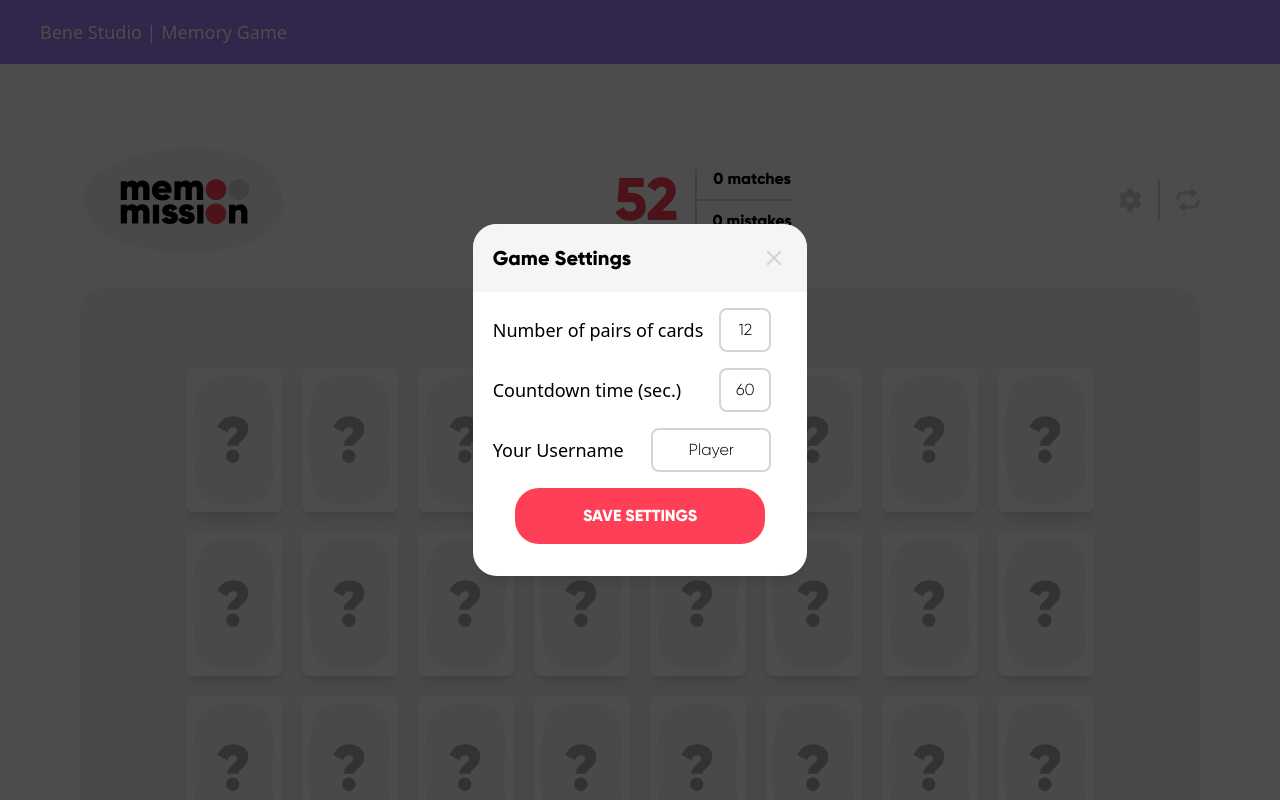
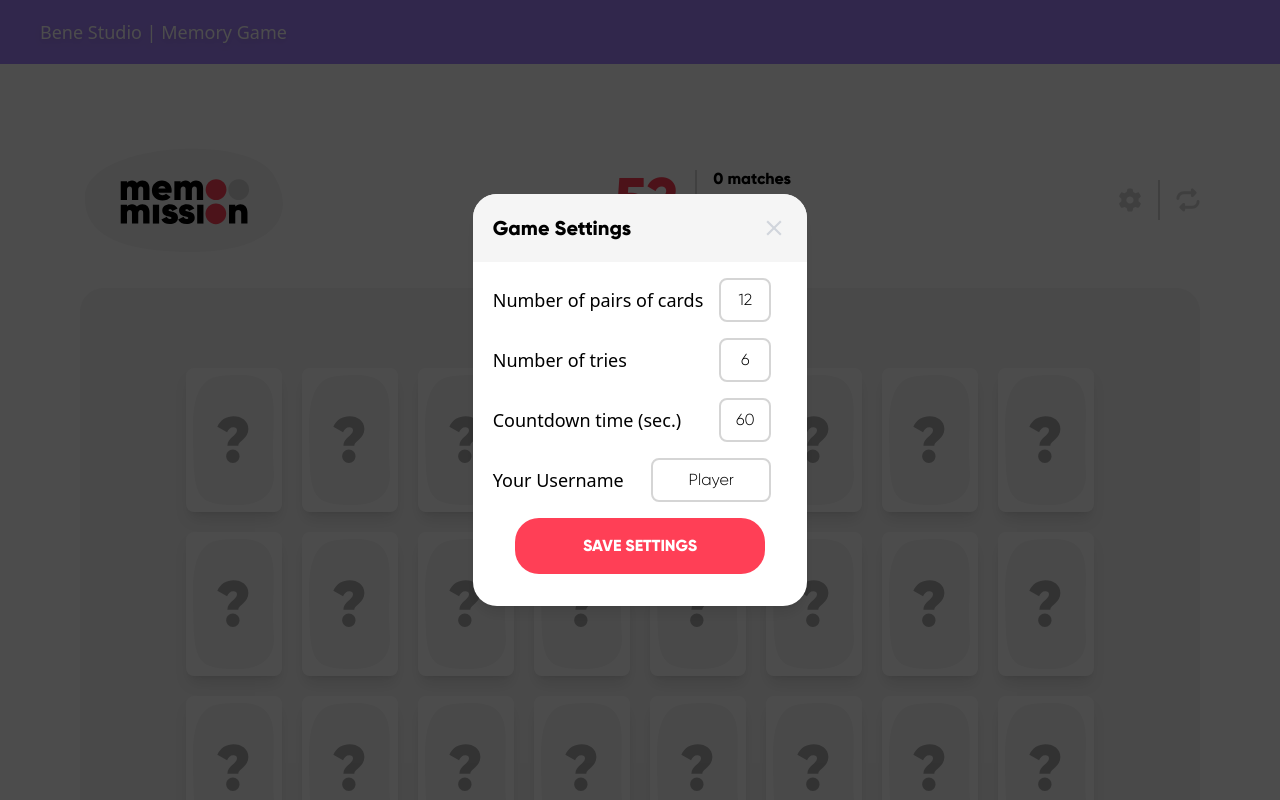
Before and after one commit to Xenonyy/react-memory-game, a React (Vite) app: page / in a window 1280 px wide. Both pictures are taken after a click on the picture 1130 px from the left and 200 px from the top of the page. Shown: the top 800 px of the page. Built offline with nearby package versions, Linux system fonts and the light colour scheme.

Commit message:
feat: add difficulty setting

```diff
--- a/src/components/GameHeader/SettingsModal.tsx
+++ b/src/components/GameHeader/SettingsModal.tsx
@@ -1,7 +1,7 @@
 import { useCallback, useRef, type FC } from 'react';
 import { messages } from '../../messages/messages';
 import { useDispatch, useSelector } from 'react-redux';
-import { setPairAmount, setStoreTimer, setTimersetting, setUsername } from '../../store/gameSlice';
+import { setDifficulty, setPairAmount, setStoreTimer, setTimersetting, setUsername } from '../../store/gameSlice';
 import type { RootState } from '../../store/store';
 import { Box } from '../common/Box';
 import { Modal } from '../common/Modal';
@@ -12,33 +12,41 @@ interface SettingsModalProps {
 
 export const SettingsModal: FC<SettingsModalProps> = ({ onClick }) => {
   const dispatch = useDispatch();
-  const { timer, username, timerSetting, pairAmount } = useSelector((state: RootState) => ({
+  const { timer, username, timerSetting, pairAmount, difficulty } = useSelector((state: RootState) => ({
     timer: state.game.timer,
     username: state.game.username,
     timerSetting: state.game.timerSetting,
     pairAmount: state.game.pairAmount,
+    difficulty: state.game.difficulty,
   }));
 
   const countdownRef = useRef<HTMLInputElement>(null);
   const pairsRef = useRef<HTMLInputElement>(null);
   const usernameRef = useRef<HTMLInputElement>(null);
+  const difficultyRef = useRef<HTMLInputElement>(null);
 
   const handleClick = useCallback(() => {
     const countdownValue = Number(countdownRef.current?.value) || timer;
     const pairsValue = Number(pairsRef.current?.value) || pairAmount;
-    const usernameValue = String(usernameRef.current?.value) || 'Player';
+    const usernameValue = String(usernameRef.current?.value) || username;
+    const difficultyValue = Number(difficultyRef.current?.value) || difficulty;
+
     dispatch(setStoreTimer(countdownValue));
     dispatch(setTimersetting(countdownValue));
     dispatch(setUsername(usernameValue));
     dispatch(setPairAmount(pairsValue));
+    dispatch(setDifficulty(difficultyValue));
     onClick?.();
   }, [dispatch, onClick]);
+
+  const translations = messages.modal.settings;
 
   return (
     <Modal type="settings" onClick={onClick}>
       <Box className="flex-col font-gilroy font-thin">
+        {/* potential TODO: could refactor each section into a SettingsItem and move everything to a Settings folder */}
         <Box className="flex-row justify-between text-center w-full mb-4 mr-4">
-          <p className="font-sans font-medium text-lg">{messages.modal.settings.pairs}</p>
+          <p className="font-sans font-medium text-lg">{translations.pairs}</p>
           <input
             role="textbox"
             ref={pairsRef}
@@ -48,7 +56,17 @@ export const SettingsModal: FC<SettingsModalProps> = ({ onClick }) => {
           />
         </Box>
         <Box className="flex-row justify-between text-center w-full mb-4 mr-4">
-          <p className="font-sans font-medium text-lg">{messages.modal.settings.countdown}</p>
+          <p className="font-sans font-medium text-lg">{translations.difficulty}</p>
+          <input
+            role="textbox"
+            tabIndex={0}
+            ref={difficultyRef}
+            defaultValue={difficulty}
+            className="text-center py-2 border-2 border-border max-w-13 rounded-lg"
+          />
+        </Box>
+        <Box className="flex-row justify-between text-center w-full mb-4 mr-4">
+          <p className="font-sans font-medium text-lg">{translations.countdown}</p>
           <input
             role="textbox"
             tabIndex={0}
@@ -58,7 +76,7 @@ export const SettingsModal: FC<SettingsModalProps> = ({ onClick }) => {
           />
         </Box>
         <Box className="flex-row justify-between text-center w-full mb-4 mr-4">
-          <p className="font-sans font-medium text-lg">{messages.modal.settings.username}</p>
+          <p className="font-sans font-medium text-lg">{translations.username}</p>
           <input
             role="textbox"
             tabIndex={0}
@@ -73,7 +91,7 @@ export const SettingsModal: FC<SettingsModalProps> = ({ onClick }) => {
         tabIndex={0}
         className="mb-4 py-4 rounded-3xl uppercase cursor-pointer bg-secondary-text text-white w-[90%] hover:bg-secondary-text/80 transition-all duration-300"
       >
-        {messages.modal.settings.save}
+        {translations.save}
       </button>
     </Modal>
   );
--- a/src/components/Results/ResultsModal.tsx
+++ b/src/components/Results/ResultsModal.tsx
@@ -4,16 +4,17 @@ import { Box } from '../common/Box';
 import { Modal } from '../common/Modal';
 import { useDispatch, useSelector } from 'react-redux';
 import type { RootState } from '../../store/store';
-import type { ModalTypes } from '../../types/modalTypes';
+import type { ResultTypes } from '../../types/modalTypes';
 import { resetGame } from '../../store/gameSlice';
 import clsx from 'clsx';
 
 export const ResultsModal: FC = () => {
-  const { mistakes, matches, timer, pairAmount } = useSelector((state: RootState) => ({
+  const { mistakes, matches, timer, pairAmount, difficulty } = useSelector((state: RootState) => ({
     mistakes: state.game.mistakes,
     matches: state.game.matches,
     timer: state.game.timer,
     pairAmount: state.game.pairAmount,
+    difficulty: state.game.difficulty,
   }));
   const dispatch = useDispatch();
 
@@ -27,8 +28,8 @@ export const ResultsModal: FC = () => {
     dispatch(resetGame());
   }, []);
 
-  const result: ModalTypes | '' =
-    mistakes >= pairAmount / 2 + 1 ? 'defeat' : matches >= pairAmount ? 'victory' : timer <= 0 ? 'timeup' : '';
+  const result: ResultTypes =
+    mistakes >= difficulty ? 'defeat' : matches >= pairAmount ? 'victory' : timer <= 0 ? 'timeup' : '';
 
   useEffect(() => {
     result !== '' && setIsModalOpen(true);
--- a/src/messages/messages.ts
+++ b/src/messages/messages.ts
@@ -13,6 +13,7 @@ export const messages = {
       pairs: 'Number of pairs of cards',
       countdown: 'Countdown time (sec.)',
       username: 'Your Username',
+      difficulty: 'Number of tries',
       save: 'Save Settings',
     },
     victory: {
--- a/src/store/gameSlice.ts
+++ b/src/store/gameSlice.ts
@@ -10,6 +10,7 @@ interface GameState {
   gameResult: string;
   gameResetVersion: number;
   pairAmount: number;
+  difficulty: number;
 }
 
 const initialState: GameState = {
@@ -22,6 +23,7 @@ const initialState: GameState = {
   gameResult: 'initial',
   gameResetVersion: 0,
   pairAmount: 12,
+  difficulty: 6,
 };
 
 export const gameSlice = createSlice({
@@ -39,6 +41,7 @@ export const gameSlice = createSlice({
       state.mistakes = 0;
       state.timer = state.timerSetting;
       state.pairAmount = state.pairAmount;
+      state.difficulty = state.difficulty;
       state.timerVersion = 0;
       state.gameResult = 'initial';
       state.gameResetVersion += 1;
@@ -75,6 +78,12 @@ export const gameSlice = createSlice({
     setPairAmount: (state, action: PayloadAction<number>) => {
       state.pairAmount = action.payload;
     },
+    difficulty: (state) => {
+      state.difficulty = 6;
+    },
+    setDifficulty: (state, action: PayloadAction<number>) => {
+      state.difficulty = action.payload;
+    },
   },
 });
 
@@ -91,5 +100,7 @@ export const {
   setGameResult,
   pairAmount,
   setPairAmount,
+  difficulty,
+  setDifficulty,
 } = gameSlice.actions;
 export default gameSlice.reducer;
--- a/src/types/modalTypes.ts
+++ b/src/types/modalTypes.ts
@@ -1,3 +1,5 @@
 import type { messages } from '../messages/messages';
 
 export type ModalTypes = keyof typeof messages.modal;
+
+export type ResultTypes = ModalTypes | '';
```
